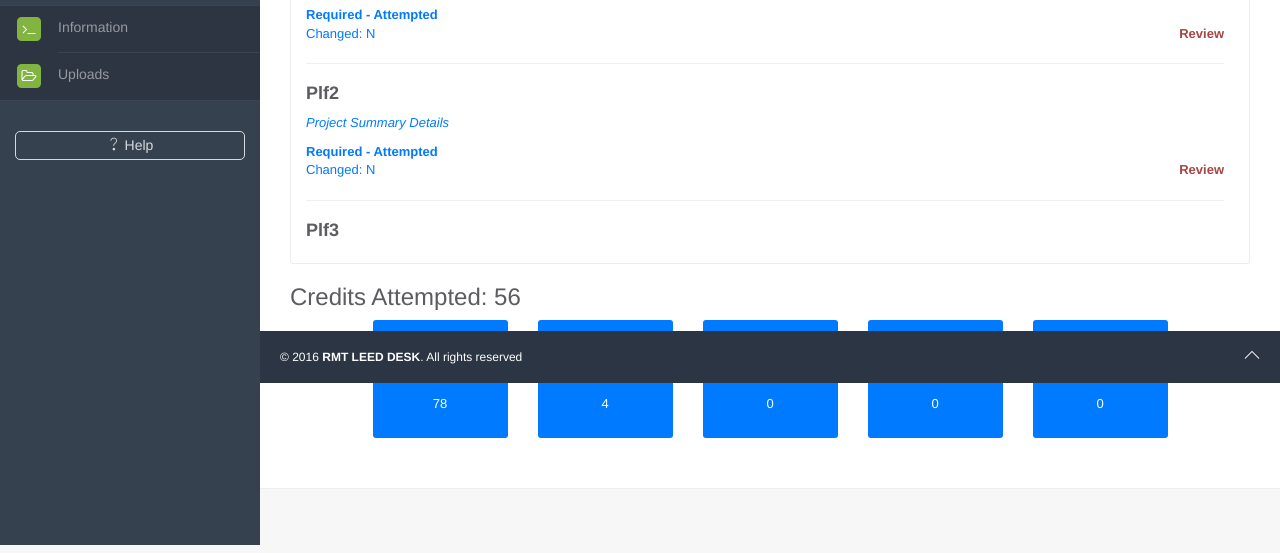
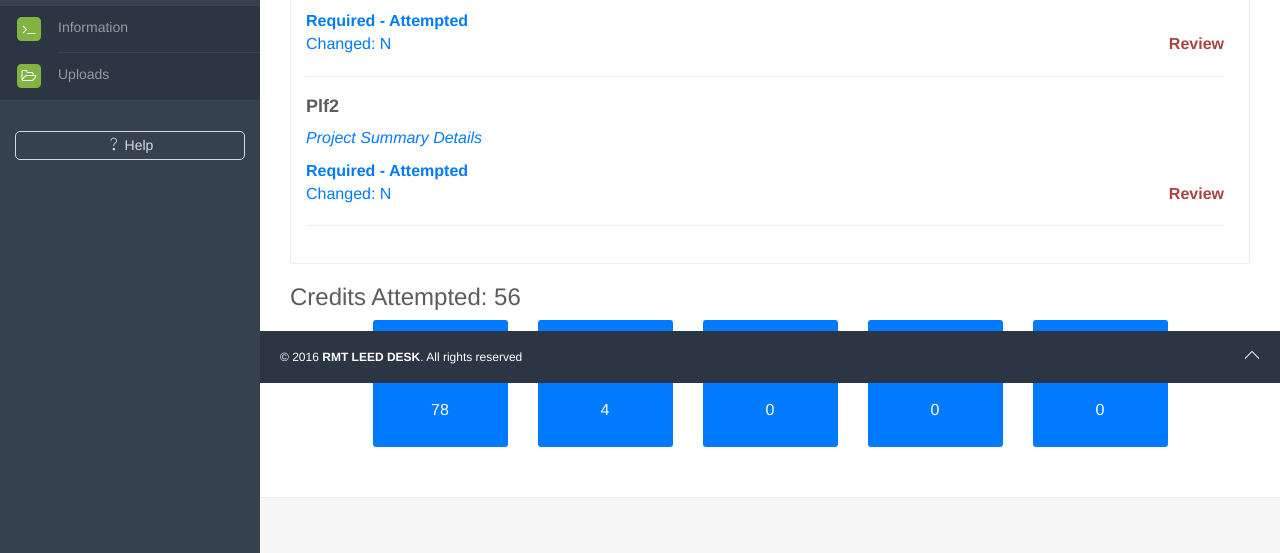
Before and after one commit to Sania-1/rmt-leed-dev, a website: page projectCredits.html in a window 1280 px wide. Shown: the part 417-970 px from the top of the page. Drawn offline with Linux system fonts and the light colour scheme; files that its build step writes are made by us from their sources.

Commit message:
Prototype Design

```diff
--- a/projectCredits.html
+++ b/projectCredits.html
@@ -372,7 +372,7 @@
                                         <h4 class="panel-title text-primary"><span class="text-bold">Edson Healthcare Center (1000019770)</span></h4>
                                         <div class="panel-tools"> <a data-original-title="Refresh" data-toggle="tooltip" data-placement="top" class="btn btn-transparent btn-sm panel-refresh" href="#"><i class="ti-reload"></i></a> </div>
                                     </div>
-                                    <div class="panel-body">
+                                    <div class="panel-body text-large">
                                         <div class="panel-scroll height-300">
                                             <a href="#">
                                                 <div class="block">
@@ -492,7 +492,7 @@
                                         <br> </div>
                                     <div class="col-sm-2">
                                         <div class="panel panel-primary text-center">
-                                            <div class="panel-body">
+                                            <div class="panel-body text-large">
                                                 <p>Possible</p>
                                                 <hr>
                                                 <p> 78 </p>
@@ -501,7 +501,7 @@
                                     </div>
                                     <div class="col-sm-2">
                                         <div class="panel panel-primary text-center">
-                                            <div class="panel-body">
+                                            <div class="panel-body text-large">
                                                 <p>Attempted</p>
                                                 <hr>
                                                 <p> 4 </p>
@@ -510,7 +510,7 @@
                                     </div>
                                     <div class="col-sm-2">
                                         <div class="panel panel-primary text-center">
-                                            <div class="panel-body">
+                                            <div class="panel-body text-large">
                                                 <p>Anticipated</p>
                                                 <hr>
                                                 <p> 0 </p>
@@ -519,7 +519,7 @@
                                     </div>
                                     <div class="col-sm-2">
                                         <div class="panel panel-primary text-center">
-                                            <div class="panel-body">
+                                            <div class="panel-body text-large">
                                                 <p>Denied</p>
                                                 <hr>
                                                 <p> 0 </p>
@@ -528,7 +528,7 @@
                                     </div>
                                     <div class="col-sm-2">
                                         <div class="panel panel-primary text-center">
-                                            <div class="panel-body">
+                                            <div class="panel-body text-large">
                                                 <p>Pending</p>
                                                 <hr>
                                                 <p> 0 </p>
```
